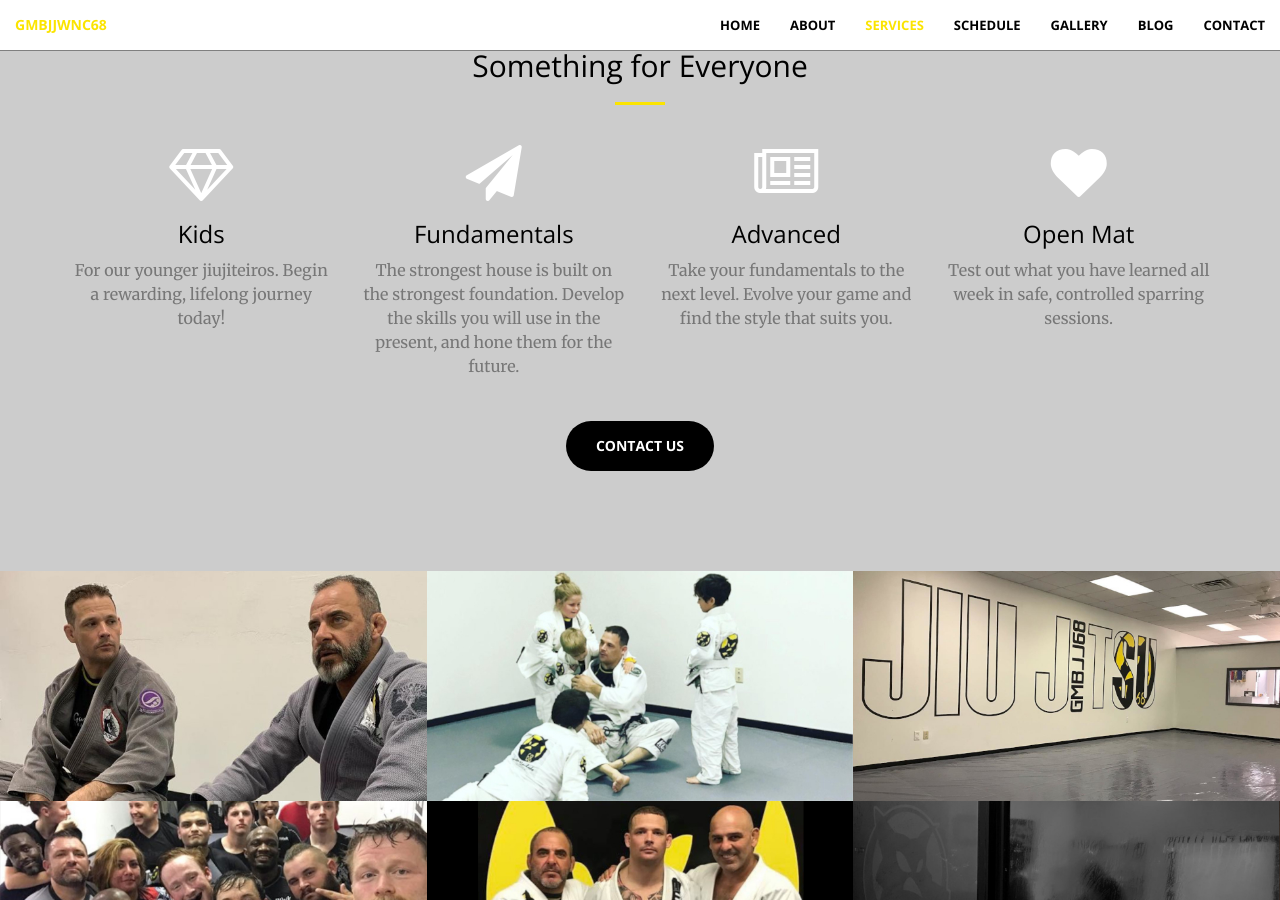
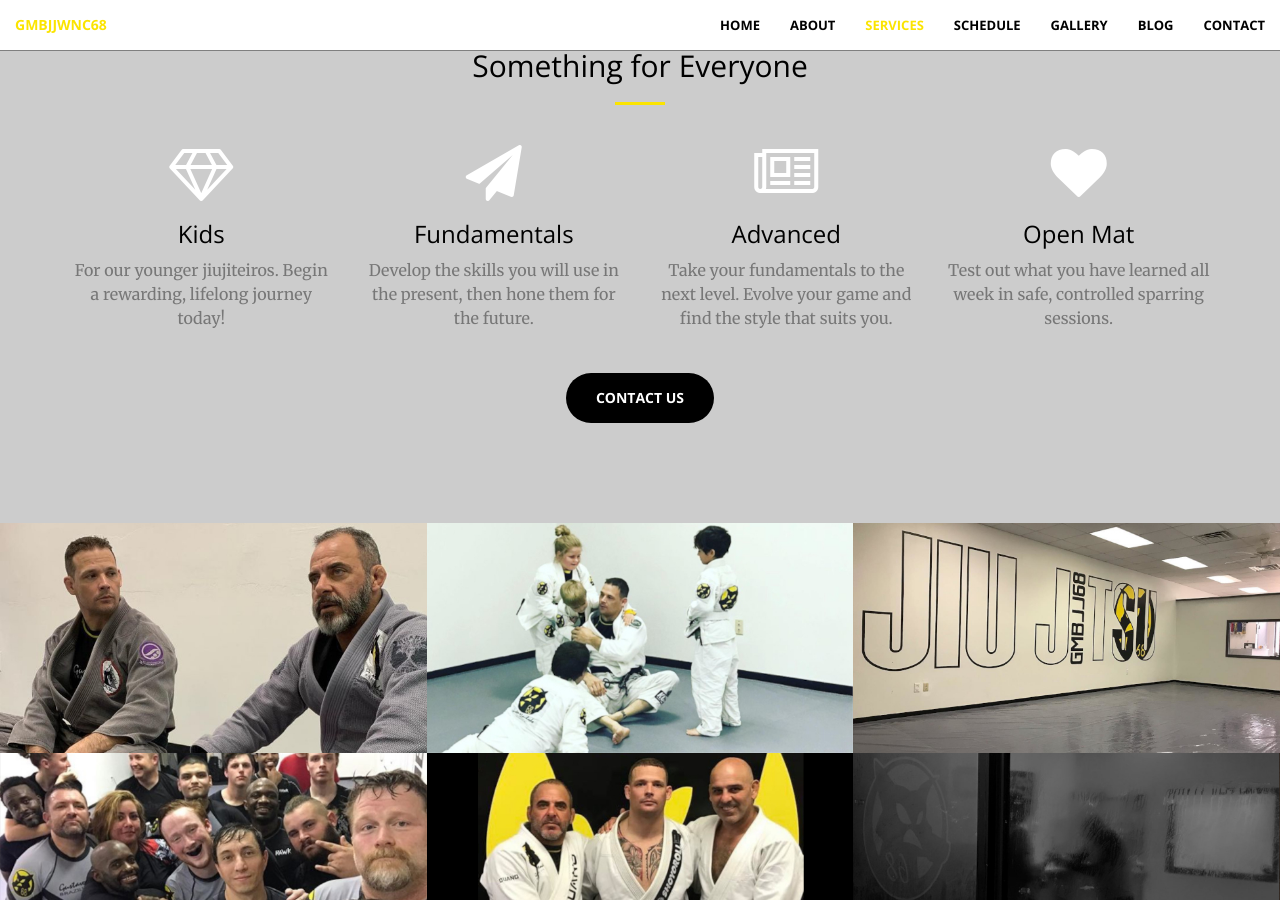
Before and after one commit to gmbjjwnc68/gmbjjwnc68.github.io, a Jekyll site: the page built from index.html, in a window 1280 px wide and 900 px high, scrolled down 1875 px. Built offline with Jekyll 4.4.1, drawn with Linux system fonts in a browser that asks for light colours.

Commit message:
Class descriptions

```diff
--- a/_includes/services.html
+++ b/_includes/services.html
@@ -21,7 +21,7 @@
                 <div class="service-box">
                     <i class="fa fa-4x fa-paper-plane wow bounceIn text-primary" data-wow-delay=".1s" style="color:white"></i>
                     <h3>Fundamentals</h3>
-                    <p class="text-muted">The strongest house is built on the strongest foundation. Develop the skills you will use in the present, and hone them for the future.</p>
+                    <p class="text-muted">Develop the skills you will use in the present, then hone them for the future.</p>
                 </div>
             </div>
             <div class="col-lg-3 col-md-6 text-center">
```
